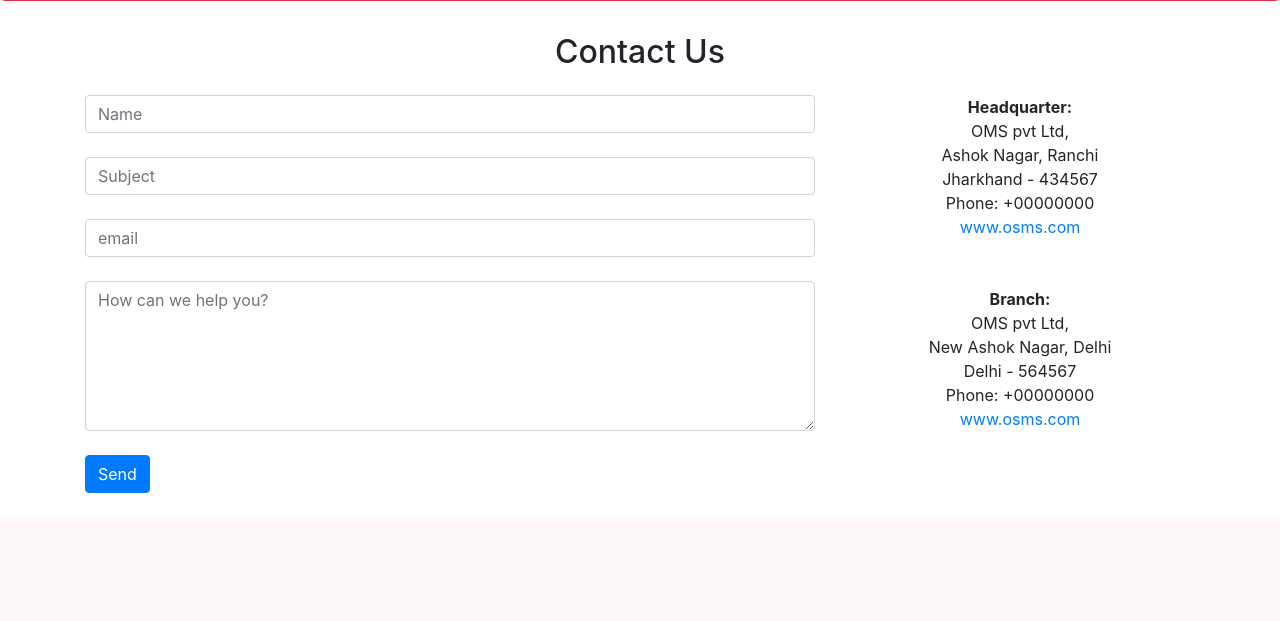
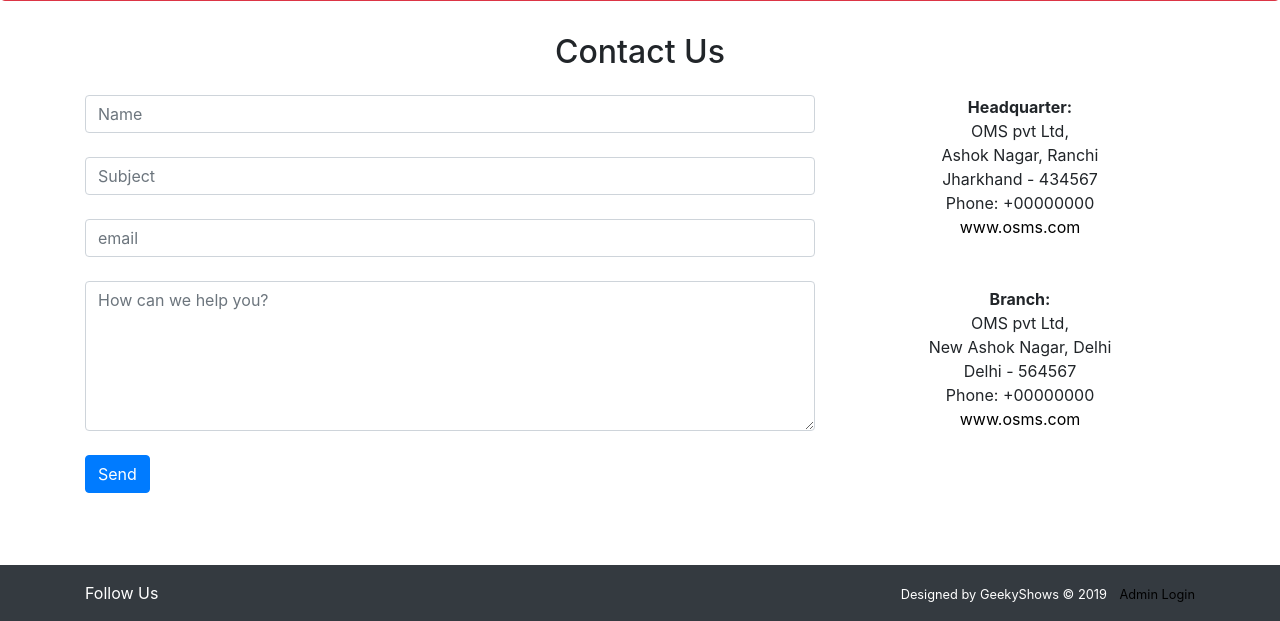
Before and after one commit to alexangria1992/OMS-App, a PHP site: page / in a window 1280 px wide. Shown: the part 2512-3133 px from the top of the page. Before the commit the page ends 3005 px from the top, so only its background shows below. Run offline with PHP 8.4, Linux system fonts and the light colour scheme; some libraries are stand-ins or nearby versions; some web fonts are replaced.

Commit message:
Completed home page initial markup

```diff
--- a/CSS/custom.css
+++ b/CSS/custom.css
@@ -38,6 +38,31 @@ font-weight: bold;
 margin-top: 50px;
 }
 
+.fi-color
+{
+    color: #dc3545;
+}
+
+.fi-color:hover
+{
+    color: #e994a2;
+}
+
+a{
+    color: black;
+}
+
+.active
+{
+    color: white;
+    background-color: #dc3545;
+}
+
+a:hover
+{
+    color: #f26571;
+}
+
 /**/
 @media only screen and (max-width: 600px)
 {
--- a/index.php
+++ b/index.php
@@ -26,13 +26,13 @@
                     <a href="#Services" class="nav-link">Services</a>
                 </li>
                 <li class="nav-item">
-                    <a href="#Registration" class="nav-link">Registration</a>
+                    <a href="#registration" class="nav-link">Registration</a>
                 </li>
                 <li class="nav-item">
                     <a href="#Login" class="nav-link">Login</a>
                 </li>
                 <li class="nav-item">
-                    <a href="index.php" class="nav-link">Contact</a>
+                    <a href="#Contact" class="nav-link">Contact</a>
                 </li>
             </ul>
         </div>
@@ -73,7 +73,7 @@
         </div>
     </div>
 
-    <div class="container text-center border-bottom">
+    <div class="container text-center border-bottom" id="Services">
         <h2>Our Services</h2>
         <div class="row mt-4">
             <div class="col-sm-4">
@@ -91,7 +91,7 @@
         </div>
     </div>
 
-    <div class="container pt-5">
+    <div class="container pt-5" id="registration">
         <h2 class="text-center">Create An Account</h2>
         <div class="row mt-4 mb-4">
             <div class="col-md-6 offset-md-3">
@@ -173,7 +173,7 @@
         </div>
     </div>
 
-    <div class="container">
+    <div class="container" id="Contact">
             <h2 class="text-center mb-4">Contact Us</h2>
             <div class="row">
                 <div class="col-md-8">
@@ -196,6 +196,24 @@
                 </div>
             </div>
         </div>
+        <footer class="container-fluid bg-dark mt-5 text-white">
+            <div class="container">
+                <div class="row py-3">
+                    <div class="col-md-6">
+                        <span class="pr-2">Follow Us</span>
+                            <a href="#" target="_blank" class="pr-2 fi-color"><i class="fab fa-facebook-f"></i></a>
+                            <a href="#" target="_blank" class="pr-2 fi-color"><i class="fab fa-twitter"></i></a>
+                            <a href="#" target="_blank" class="pr-2 fi-color"><i class="fab fa-youtube"></i></a>
+                            <a href="#" target="_blank" class="pr-2 fi-color"><i class="fab fa-google-plus-g"></i></a>
+                            <a href="#" target="_blank" class="pr-2 fi-color"><i class="fas fa-rss"></i></a>
+                    </div>
+                    <div class="col-md-6 text-right">
+                        <small>Designed by GeekyShows &copy; 2019</small>
+                        <small class="ml-2"><a href="">Admin Login</a></small>
+                    </div>
+                </div>
+            </div>
+        </footer>
 
 
 
```
